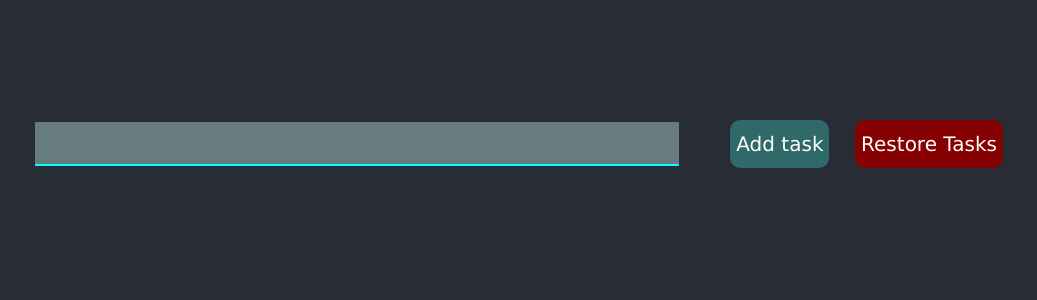
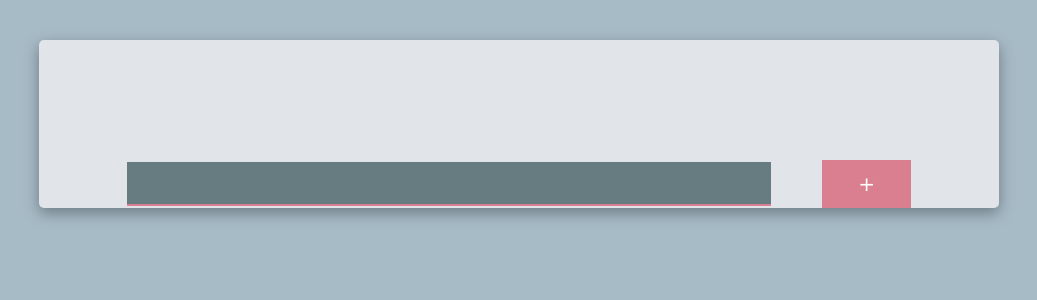
Before and after one commit to Maxekk/react-todo, a React (Create React App) app: page / in a window 1280 px wide. Shown: the top 300 px of the page, without its empty margins (121-1158 px from the left). Built offline with nearby package versions, Linux system fonts and the light colour scheme.

Commit message:
Local storage functionality fully working

```diff
--- a/package.json
+++ b/package.json
@@ -5,12 +5,13 @@
   "dependencies": {
     "@emotion/react": "^11.10.4",
     "@emotion/styled": "^11.10.4",
-    "@mui/material": "^5.10.7",
+    "@mui/material": "^5.10.9",
     "@testing-library/jest-dom": "^5.16.5",
     "@testing-library/react": "^13.4.0",
     "@testing-library/user-event": "^13.5.0",
     "react": "^18.2.0",
     "react-dom": "^18.2.0",
+    "react-icons": "^4.6.0",
     "react-scripts": "5.0.1",
     "uuid": "^9.0.0",
     "web-vitals": "^2.1.4"
--- a/src/App.css
+++ b/src/App.css
@@ -7,13 +7,25 @@
 }
 
 .App-header {
-  background-color: #282c34;
+  background-color: #A7BBC7;
   min-height: 100vh;
   display: flex;
   flex-direction: column;
   align-items: center;
   font-size: calc(10px + 2vmin);
   color: white;
+}
+
+.Container {
+  background-color: #E1E5EA;
+  width: 75vw;
+  margin-top: 5vh;
+  border-radius: 5PX;
+  display: flex;
+  align-items: center;
+  justify-content: center;
+  flex-direction: column;
+  box-shadow: rgba(0, 0, 0, 0.35) 0px 5px 15px;
 }
 
 .Main-input {
@@ -23,7 +35,7 @@
   border-top: none;
   border-left: none;
   border-right: none;
-  border-bottom: solid 2px aqua;
+  border-bottom: solid 2px #DA7F8F;
   margin-top: 15vh;
   transition: 0.5s;
 }
@@ -36,24 +48,23 @@
   border-top: none;
   border-left: none;
   border-right: none;
-  border-bottom: solid 2px aqua;
+  border-bottom: solid 2px #e91a40;
   margin-top: 15vh;
   transition: 0.5s;
 }
 
 .Add-task {
-  background-color: rgb(47, 105, 105);
+  background-color: #DA7F8F;
+  width: 7vw;
   border: none;
-  border-radius: 10px;
   height: 6vh;
   margin-left: 4vw;
   transition: 0.4s;
 }
 
 .Add-task:hover {
-  background-color: rgb(102, 212, 212);
+  background-color: #f31c43;
   border: none;
-  border-radius: 10px;
   height: 6vh;
   margin-left: 4vw;
   transition: 0.4s;
--- a/src/App.js
+++ b/src/App.js
@@ -2,9 +2,11 @@ import react, { useState, useEffect } from 'react';
 import './App.css';
 import Todo from './Todo';
 import { v4 as uuidv4 } from 'uuid';
-import { Button } from '@mui/material'
+import { Button } from '@mui/material';
+
 function App() {
-  const [todos,settodos] = useState([]);
+  const initialState = JSON.parse(localStorage.getItem("todos")) || [];
+  const [todos,settodos] = useState(initialState);
   const [task,settask] = useState("");
 
   const handleInput = (e) => {
@@ -18,11 +20,6 @@ function App() {
     settask("");
   }
 
-  const restoreTasks = () => {
-    const restoredTodos = localStorage.getItem("todos");
-    console.log(restoredTodos);
-  }
-
   useEffect(() => {
     localStorage.setItem("todos", JSON.stringify(todos));
   },[todos])
@@ -30,16 +27,17 @@ function App() {
   return (
     <div className="App">
       <header className="App-header">
+        <div className="Container">
           <form onSubmit={handleForm}>
             <input type="text"
             className="Main-input"
             onChange={handleInput}
             value={task}>
             </input>
-          <button type="submit" className='Add-task'>Add task</button>
-          <button onClick={restoreTasks} className="Restore">Restore Tasks</button>
+            <button type="submit" className='Add-task'>+</button>
           </form>
         <Todo todos={todos} settodos={settodos}/>
+        </div>
       </header>
     </div>
   );
--- a/src/Todo.js
+++ b/src/Todo.js
@@ -11,15 +11,31 @@ function Todo({ todos, settodos }) {
     });
   }
 
+  const completeTask = (e) => {
+    const temparr = [...todos];
+    const id = e.target.getAttribute('id');
+    temparr.forEach(element => {
+      if(element.id == id) {
+        if(element.completed == false) {
+          element.completed = true;
+          settodos(temparr);
+        }
+        else {
+          element.completed = false;
+          settodos(temparr);
+        }
+      }
+    });
+  }
   return (
     <div>
     {todos.map(todo => (
       <div key={todo.id} className='Todo-Container'>
-        <Checkbox />
+        <Checkbox id={todo.id} onClick={completeTask} checked={todo.completed}/>
         <p>{todo.content}</p>
         <Button variant="outlined"
         onClick={removeTask}
-        id={todo.id}>Remove</Button>
+        id={todo.id}>Delete</Button>
       </div>
     ))}
     </div>
```
Also changed, not shown: 1 other file (tests, documents, lock files or other folders). Lines whose indentation alone changed are shown as unchanged.
